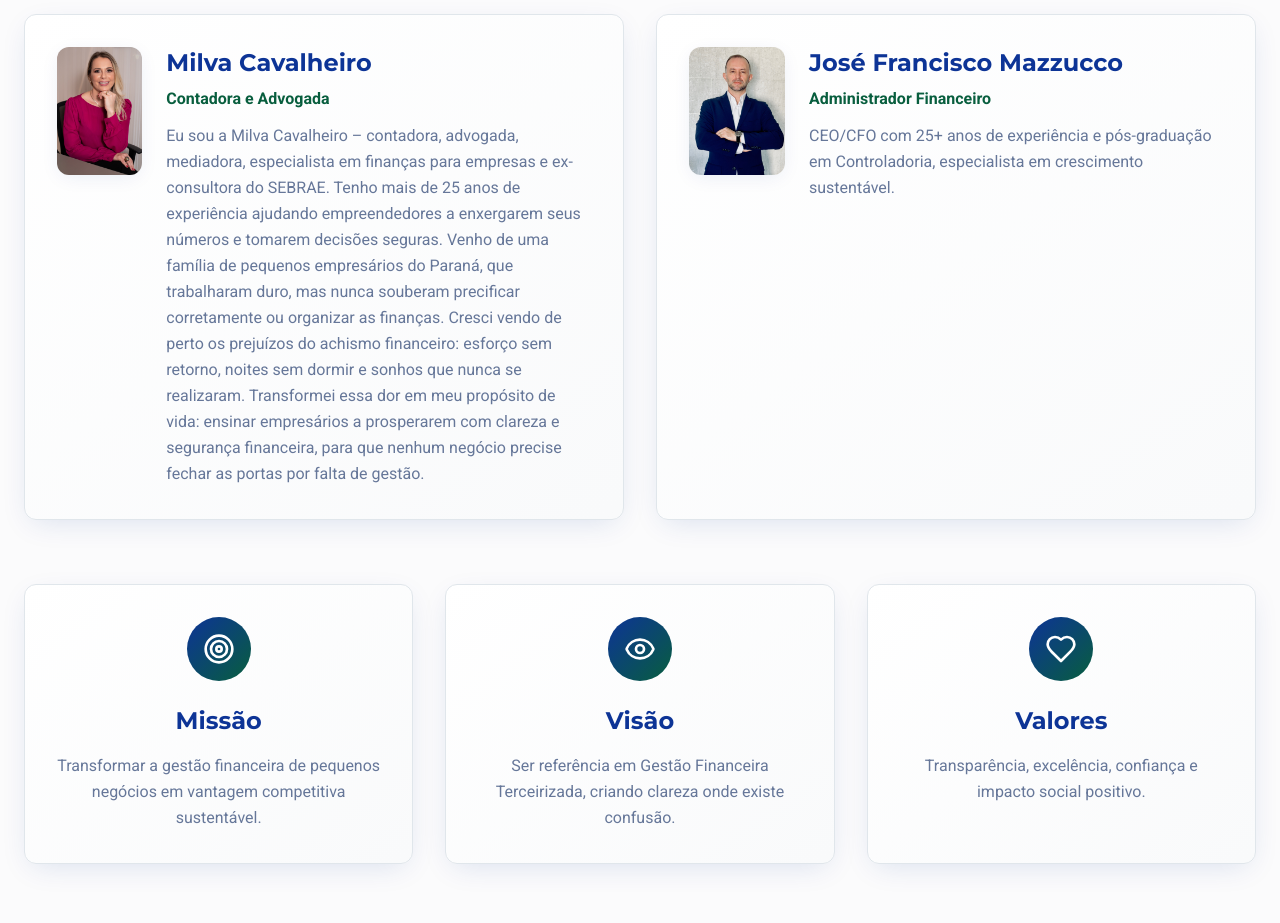
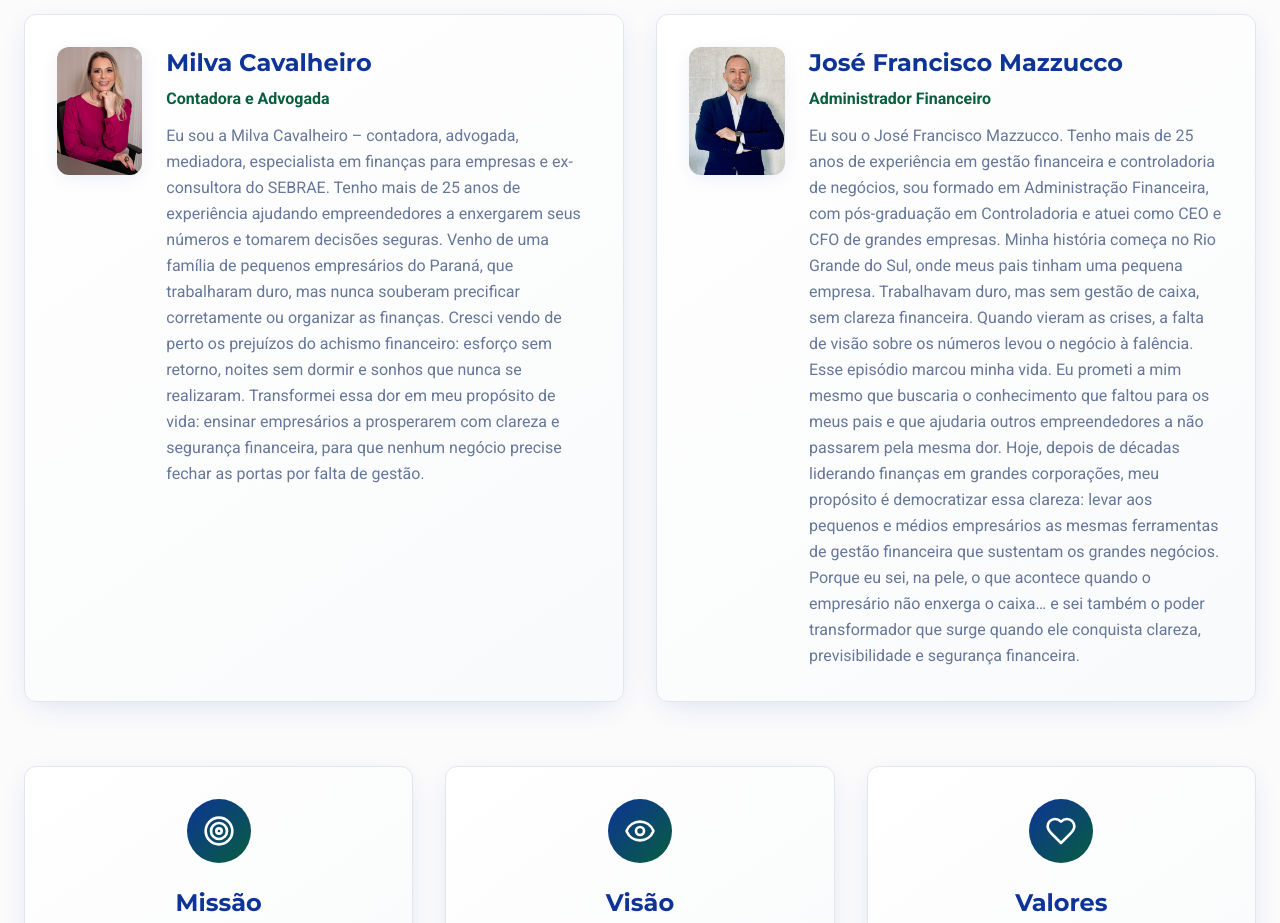
Before and after one commit to advmilva-hash/navora-financial-clarity, a React (Vite) app: page / in a window 1280 px wide. Shown: the part 1100-2023 px from the top of the page. Built offline with nearby package versions, Linux system fonts and the light colour scheme; the HTML template or start-up script is replaced by a standard one.

Commit message:
Update José Francisco Mazzucco's bio

```diff
--- a/src/components/About.tsx
+++ b/src/components/About.tsx
@@ -30,7 +30,7 @@ const About = () => {
     {
       name: "José Francisco Mazzucco",
       role: "Administrador Financeiro",
-      description: "CEO/CFO com 25+ anos de experiência e pós-graduação em Controladoria, especialista em crescimento sustentável.",
+      description: "Eu sou o José Francisco Mazzucco. Tenho mais de 25 anos de experiência em gestão financeira e controladoria de negócios, sou formado em Administração Financeira, com pós-graduação em Controladoria e atuei como CEO e CFO de grandes empresas. Minha história começa no Rio Grande do Sul, onde meus pais tinham uma pequena empresa. Trabalhavam duro, mas sem gestão de caixa, sem clareza financeira. Quando vieram as crises, a falta de visão sobre os números levou o negócio à falência. Esse episódio marcou minha vida. Eu prometi a mim mesmo que buscaria o conhecimento que faltou para os meus pais e que ajudaria outros empreendedores a não passarem pela mesma dor. Hoje, depois de décadas liderando finanças em grandes corporações, meu propósito é democratizar essa clareza: levar aos pequenos e médios empresários as mesmas ferramentas de gestão financeira que sustentam os grandes negócios. Porque eu sei, na pele, o que acontece quando o empresário não enxerga o caixa… e sei também o poder transformador que surge quando ele conquista clareza, previsibilidade e segurança financeira.",
       image: "/lovable-uploads/06b295ef-d321-4852-8ca3-a128f526815c.png"
     }
   ];
```
